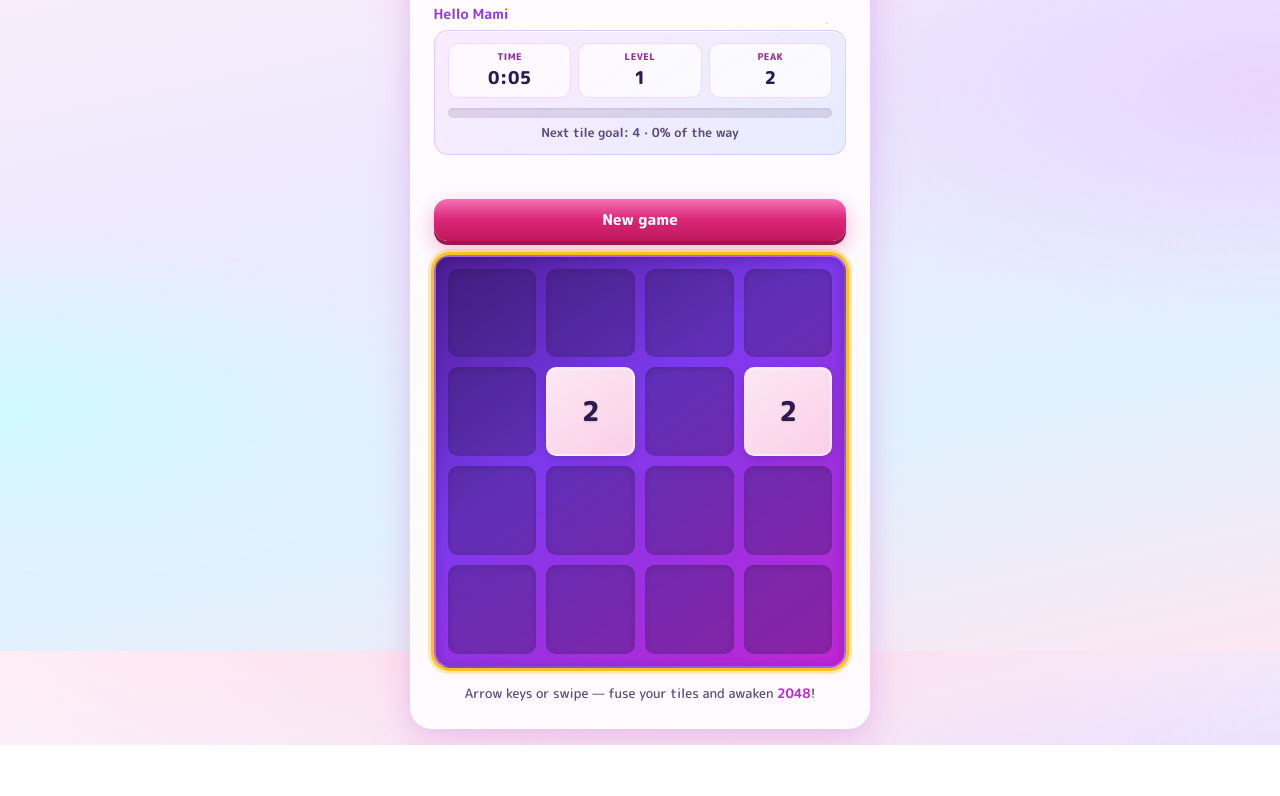
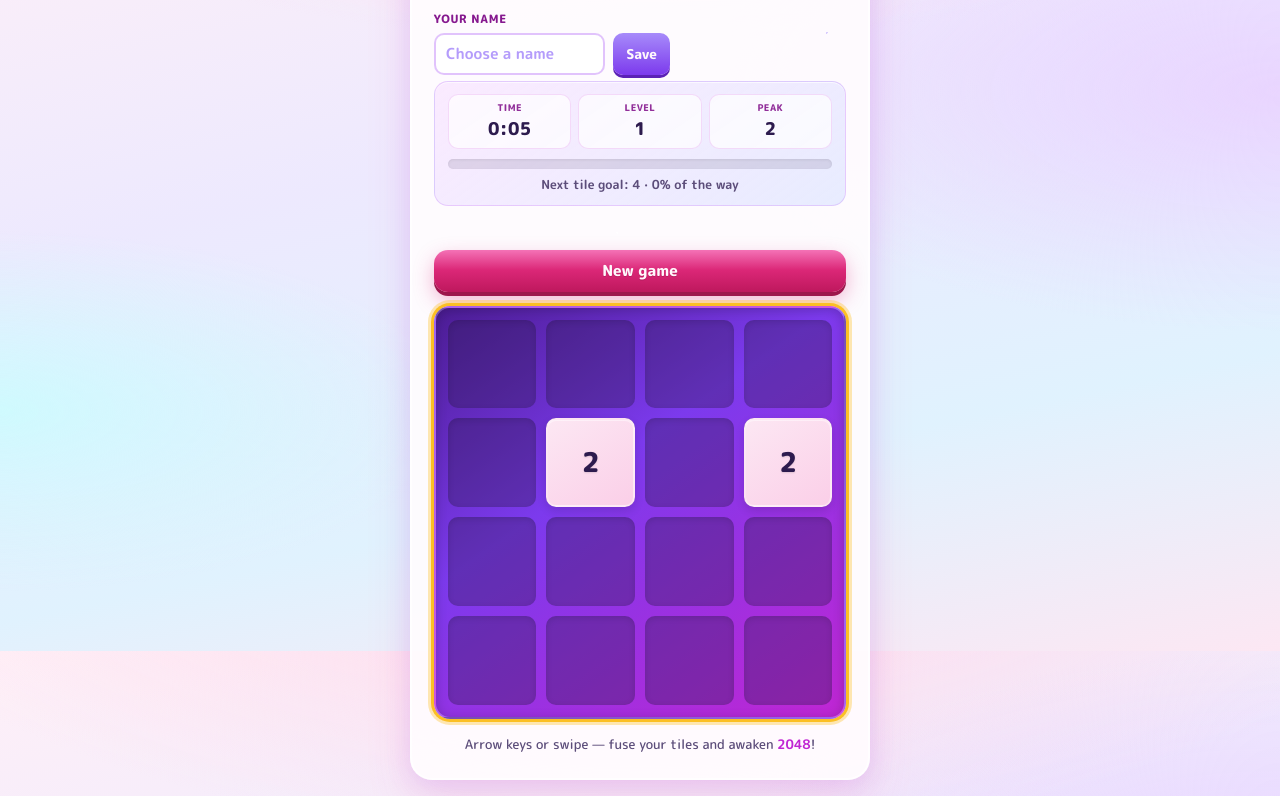
Before and after one commit to web3mami/Training, a website built with Vite: page index.html in a window 1280 px wide. Shown: the part 149-945 px from the top of the page. Before the commit the page ends 894 px from the top, so only its background shows below. Built offline with nearby package versions, Linux system fonts and the light colour scheme.

Commit message:
Add player name field and remove Mami greet

```diff
--- a/src/main.js
+++ b/src/main.js
@@ -1,4 +1,4 @@
-import { greet } from "./utils.js";
+import { getPlayerName, setPlayerName } from "./utils.js";
 import {
   newGameState,
   applyMove,
@@ -24,7 +24,24 @@ app.innerHTML = `
         <p class="edition-badge" lang="en">Anime edition</p>
         <h1 class="game-title"><span class="title-text">2048</span></h1>
         <p class="love-note" lang="en">Hi Milla, I love you.</p>
-        <p class="tagline" id="tagline"></p>
+        <div class="player-bar">
+          <label class="player-label" for="player-name">Your name</label>
+          <div class="player-controls">
+            <input
+              type="text"
+              id="player-name"
+              class="player-name-input"
+              maxlength="24"
+              placeholder="Choose a name"
+              autocomplete="nickname"
+              enterkeyhint="done"
+            />
+            <button type="button" class="btn-save-name" id="player-save">
+              Save
+            </button>
+          </div>
+          <p class="player-greeting hidden" id="player-greeting" aria-live="polite"></p>
+        </div>
       </div>
       <div class="score-row">
         <div class="score-box">
@@ -97,9 +114,38 @@ app.innerHTML = `
   </main>
 `;
 
-document.getElementById("tagline").textContent = greet("Mami");
+const boardEl = document.getElementById("board");
+const playerNameInput = document.getElementById("player-name");
+const playerSaveBtn = document.getElementById("player-save");
+const playerGreetingEl = document.getElementById("player-greeting");
 
-const boardEl = document.getElementById("board");
+function syncPlayerNameUi() {
+  const stored = getPlayerName();
+  playerNameInput.value = stored;
+  if (stored) {
+    playerGreetingEl.textContent = `Hello, ${stored}!`;
+    playerGreetingEl.classList.remove("hidden");
+  } else {
+    playerGreetingEl.textContent = "";
+    playerGreetingEl.classList.add("hidden");
+  }
+}
+
+function commitPlayerName() {
+  setPlayerName(playerNameInput.value);
+  syncPlayerNameUi();
+  boardEl.focus();
+}
+
+playerSaveBtn.addEventListener("click", commitPlayerName);
+playerNameInput.addEventListener("keydown", (e) => {
+  if (e.key === "Enter") {
+    e.preventDefault();
+    commitPlayerName();
+  }
+});
+
+syncPlayerNameUi();
 const scoreEl = document.getElementById("score");
 const bestEl = document.getElementById("best");
 const subtextEl = document.getElementById("subtext");
--- a/src/style.css
+++ b/src/style.css
@@ -147,11 +147,78 @@ body {
   letter-spacing: 0.01em;
 }
 
-.tagline {
-  margin: 0.2rem 0 0;
+.player-bar {
+  margin: 0.65rem 0 0;
+}
+
+.player-label {
+  display: block;
+  font-size: 0.72rem;
+  font-weight: 800;
+  text-transform: uppercase;
+  letter-spacing: 0.06em;
+  color: #86198f;
+  margin-bottom: 0.35rem;
+}
+
+.player-controls {
+  display: flex;
+  gap: 0.45rem;
+  align-items: stretch;
+}
+
+.player-name-input {
+  flex: 1;
+  min-width: 0;
+  padding: 0.5rem 0.65rem;
+  font-size: 0.95rem;
+  font-weight: 600;
+  font-family: inherit;
+  color: var(--ink);
+  background: rgba(255, 255, 255, 0.88);
+  border: 2px solid rgba(168, 85, 247, 0.35);
+  border-radius: 10px;
+  outline: none;
+}
+
+.player-name-input:focus {
+  border-color: #a855f7;
+  box-shadow: 0 0 0 3px rgba(168, 85, 247, 0.2);
+}
+
+.player-name-input::placeholder {
+  color: #a78bfa;
+  opacity: 0.85;
+}
+
+.btn-save-name {
+  flex-shrink: 0;
+  padding: 0.5rem 0.85rem;
+  font-size: 0.85rem;
+  font-weight: 800;
+  font-family: inherit;
+  color: var(--text-on-dark);
+  background: linear-gradient(180deg, #a78bfa 0%, #7c3aed 100%);
+  border: none;
+  border-radius: 10px;
+  cursor: pointer;
+  box-shadow: 0 3px 0 #5b21b6;
+}
+
+.btn-save-name:active {
+  transform: translateY(2px);
+  box-shadow: 0 1px 0 #5b21b6;
+}
+
+.player-greeting {
+  margin: 0.45rem 0 0;
   font-size: 0.88rem;
+  font-weight: 700;
   color: #9333ea;
-  font-weight: 700;
+}
+
+.player-greeting.hidden {
+  display: none;
 }
 
 .score-row {
--- a/src/utils.js
+++ b/src/utils.js
@@ -1,3 +1,26 @@
-export function greet(name) {
-  return "Hello " + name;
+const PLAYER_KEY = "training-2048-player-name";
+const MAX_LEN = 24;
+
+export function getPlayerName() {
+  try {
+    const v = localStorage.getItem(PLAYER_KEY);
+    if (!v) return "";
+    return v.trim().slice(0, MAX_LEN);
+  } catch {
+    return "";
+  }
 }
+
+export function setPlayerName(raw) {
+  const t = String(raw ?? "")
+    .trim()
+    .replace(/\s+/g, " ")
+    .slice(0, MAX_LEN);
+  try {
+    if (!t) localStorage.removeItem(PLAYER_KEY);
+    else localStorage.setItem(PLAYER_KEY, t);
+  } catch {
+    /* ignore quota / private mode */
+  }
+  return t;
+}
```
